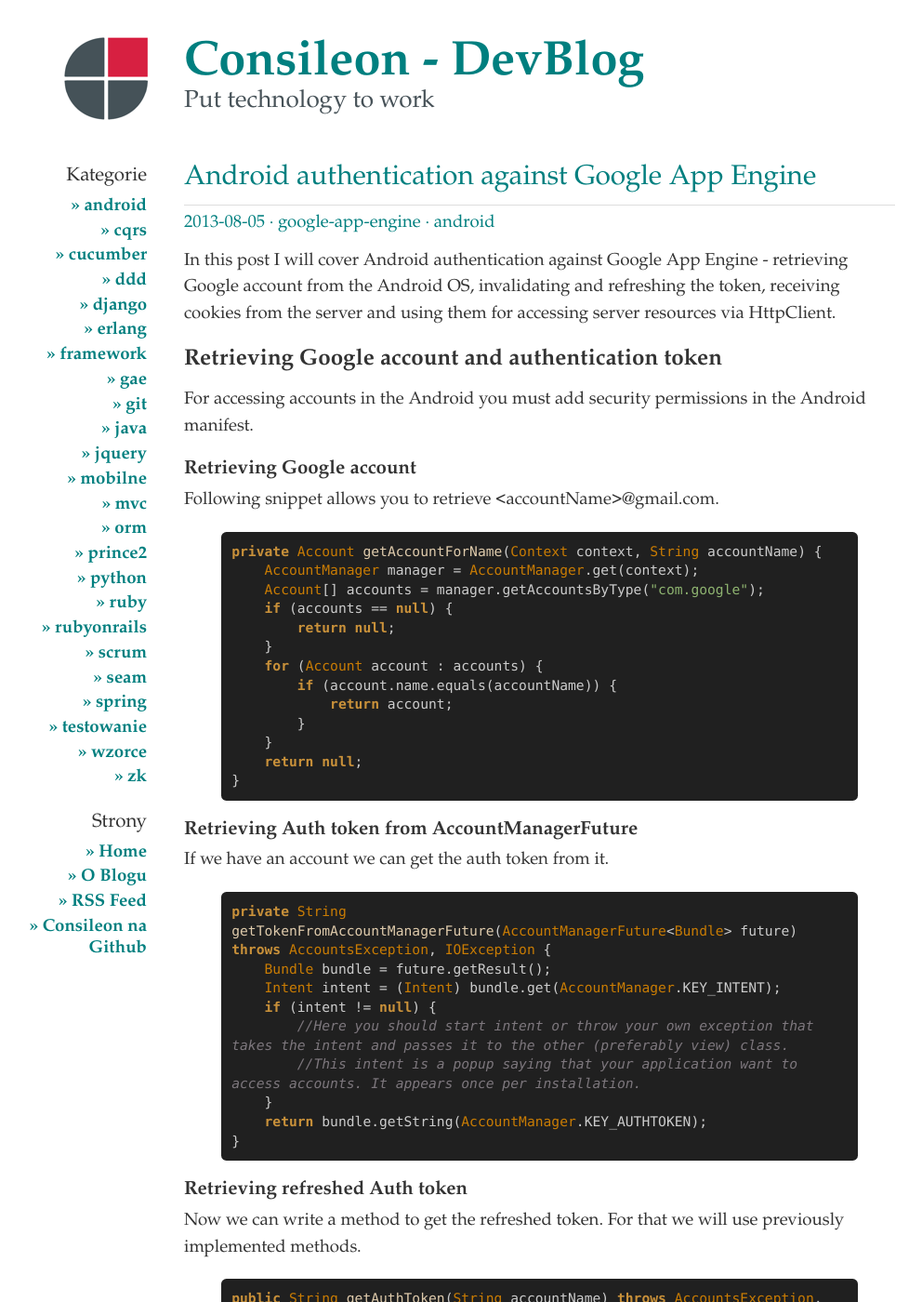
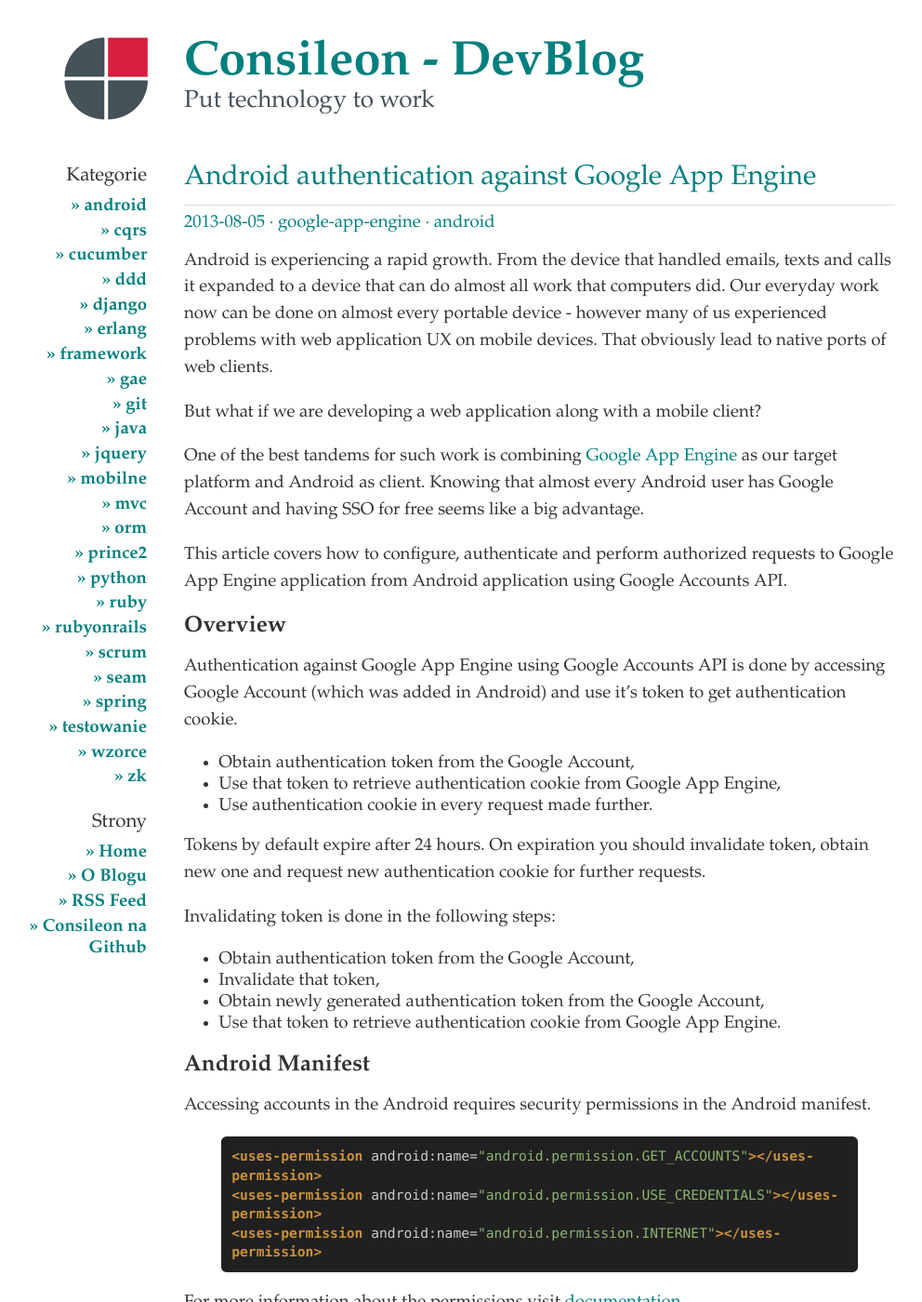
Before and after one commit to consileonpl/consileonpl.github.com, a Jekyll site: the page built from _posts/2013-08-05-Android-authentication-against-Google-App-Engine.markdown, in a window 1280 px wide and 1400 px high. Shown: the whole window at 93% size, without its empty margins (172-1164 px from the left). Built offline with Jekyll 4.4.1, drawn with Linux system fonts in a browser that asks for light colours; Markdown is read by kramdown in place of the engine named in the settings; some of the changed text lies outside the part shown.

Commit message:
Update article.

```diff
--- a/_posts/2013-08-05-Android-authentication-against-Google-App-Engine.markdown
+++ b/_posts/2013-08-05-Android-authentication-against-Google-App-Engine.markdown
@@ -3,36 +3,74 @@
 title: Android authentication against Google App Engine
 categories: [google-app-engine, android]
 ---
-In this post I will cover Android authentication against Google App Engine - retrieving Google account from the Android OS, invalidating and refreshing the token, receiving cookies from the server and using them for accessing server resources via HttpClient.
+Android is experiencing a rapid growth. From the device that handled emails, texts and calls it expanded to a device that can do almost all work that computers did.
+Our everyday work now can be done on almost every portable device - however many of us experienced problems with web application UX on mobile devices.
+That obviously lead to native ports of web clients.
 
-## Retrieving Google account and authentication token
+But what if we are developing a web application along with a mobile client?
 
-For accessing accounts in the Android you must add security permissions in the Android manifest.
+One of the best tandems for such work is combining <a href="https://developers.google.com/appengine/docs/whatisgoogleappengine">Google App Engine</a> as our target platform and Android as client.
+Knowing that almost every Android user has Google Account and having SSO for free seems like a big advantage.
+
+This article covers how to configure, authenticate and perform authorized requests to Google App Engine application from Android application using Google Accounts API.
+
+## Overview
+
+Authentication against Google App Engine using Google Accounts API is done by accessing Google Account (which was added in Android) and use it's token to get authentication cookie.
+
+- Obtain authentication token from the Google Account,
+- Use that token to retrieve authentication cookie from Google App Engine,
+- Use authentication cookie in every request made further.
+
+Tokens by default expire after 24 hours. On expiration you should invalidate token, obtain new one and request new authentication cookie for further requests.
+
+
+Invalidating token is done in the following steps:
+
+- Obtain authentication token from the Google Account,
+- Invalidate that token,
+- Obtain newly generated authentication token from the Google Account,
+- Use that token to retrieve authentication cookie from Google App Engine.
+
+## Android Manifest
+
+Accessing accounts in the Android requires security permissions in the Android manifest.
+
+{% highlight xml %}
+<uses-permission android:name="android.permission.GET_ACCOUNTS"></uses-permission>
+<uses-permission android:name="android.permission.USE_CREDENTIALS"></uses-permission>
+<uses-permission android:name="android.permission.INTERNET"></uses-permission>
+{% endhighlight %}
+
+For more information about the permissions visit <a href="http://developer.android.com/reference/android/Manifest.permission.html">documentation</a>.
 
 ### Retrieving Google account
-Following snippet allows you to retrieve <accountName\>@gmail.com.
 
+First step during authentication is to retrieve account's token.
+Accessing accounts is done via <a href="http://developer.android.com/reference/android/accounts/AccountManager.html">AccountManager</a>, which can be instantianed by passing Android context to the <a href="http://developer.android.com/reference/android/accounts/AccountManager.html#get(android.content.Context)">get</a> method. Then we retrieve accounts for our domain using <a href="http://developer.android.com/reference/android/accounts/AccountManager.html#getAccountsByType(java.lang.String)">getAccountsByType</a>.
+
+We want to retrieve account for the given username (for this example email is in format username@gmail.com).
 {% highlight java %}
-private Account getAccountForName(Context context, String accountName) {
-    AccountManager manager = AccountManager.get(context);
-    Account[] accounts = manager.getAccountsByType("com.google");
-    if (accounts == null) {
-        return null;
+private Account getAccountForName(Context context, String username) {
+  AccountManager manager = AccountManager.get(context);
+  Account[] accounts = manager.getAccountsByType("com.google"); // gmail.com is within google.com type
+  if (accounts != null) {
+    for (Account account : accounts) {
+      if (account.name.equals(username)) {
+        return account;
+      }
     }
-    for (Account account : accounts) {
-        if (account.name.equals(accountName)) {
-            return account;
-        }
-    }
-    return null;
+  }
+  return null;
 }
 {% endhighlight %}
 
-### Retrieving Auth token from AccountManagerFuture
-If we have an account we can get the auth token from it.
+When we have the account we are able to get security token from it.
+During that process error can occur, asking user for permission to access accounts. This will be passed as the `AccountManager.KEY_INTENT` paramter in the bundle.
 
 {% highlight java %}
-private String getTokenFromAccountManagerFuture(AccountManagerFuture<Bundle> future) throws AccountsException, IOException {
+private String getAuthToken(Account account) throws AccountsException, IOException {
+    AccountManagerFuture<Bundle> future = account.getAuthToken(account, "ah", false, null, null);
     Bundle bundle = future.getResult();
     Intent intent = (Intent) bundle.get(AccountManager.KEY_INTENT);
     if (intent != null) {
@@ -43,20 +81,17 @@
 }
 {% endhighlight %}
 
-### Retrieving refreshed Auth token
-Now we can write a method to get the refreshed token. For that we will use previously implemented methods.
+### Refreshing Auth token
+By default after 24 hours our auth token expires, and requests made with expired token will result with an unathorized status code (401).
+
+Following snippet allows you to get refreshed for the given account.
 
 {% highlight java %}
-public String getAuthToken(String accountName) throws AccountsException, IOException {
+public String getRefreshedAuthToken(String accountName) throws AccountsException, IOException {
     Account account = getAccountForName(accountName);
     if (account != null) {
-        //Get the current token
-        AccountManagerFuture<Bundle> future = manager.getAuthToken(account, "ah", false, null, null);
-        String token = getTokenFromAccountManagerFuture(future);
-        //We want to invalidate token every time just to be sure our new token is valid.
-        //By default tokens expire every 24h.
+        String token = getTokenFromAccount(account);
         manager.invalidateAuthToken("com.google", token);
-        //Get the new token
         future = manager.getAuthToken(account, "ah", false, null, null);
         return getTokenFromAccountManagerFuture(future);
     }
@@ -65,22 +100,26 @@
 {% endhighlight %}
 
 ## Making requests with token
-For this part you will need an application to be hosted on AppSpot.
+This part requires an application to be hosted on AppSpot.
+
+AppSpot is Google platform for hosting Google App Engine apps.
+For more information visit <a href="https://appengine.google.com/start">AppSpot website</a>.
+
 Let's say that your application is simply named 'test', so it's address is:
-{% highlight java %}
+{% highlight html %}
 "http://test.appspot.com"
 {% endhighlight %}
 
 ### Authentication
 Google App Engine provides a special path for authentication using token.
 The path we will use contains a redirect to localhost:
-{% highlight java %}
+{% highlight html %}
 "/_ah/login?continue=http://localhost/&auth="
 {% endhighlight %}
 
 
 The whole URL should look like this:
-{% highlight java %}
+{% highlight html %}
 "http://test.appspot.com/_ah/login?continue=http://localhost/&auth="
 {% endhighlight %}
 As you can see we have to append our token at the end.
@@ -88,13 +127,13 @@
 
 {% highlight java %}
 public HttpGet getAuthenticateRequest(String token) {
-    return new HttpGet("http://test/appspot.com/_ah/login?continue=http://localhost/&auth=" + token);
+    return new HttpGet("http://test/appspot.com/_ah/login?continue=http://localhost&auth=" + token);
 }
 {% endhighlight %}
 
 ### Google App Engine token cookie
-We have to use the same HttpContext, that we used for authentication, for every request in the application.
-Remember to implement error handling in this method. Http status code 302 (`HttpStatus.SC_MOVED_TEMPORARILY`) is OK for authentication request.
+We have to use the same HttpContext, that we used for authentication, for every request in the application.<br>
+For the authentication request the HTTP status code 302 (`HttpStatus.SC_MOVED_TEMPORARILY`) is OK - we just don't want to follow any HTTP redirects, because we will move to another screen in our application.
 
 {% highlight java %}
 //Get token using our method
@@ -106,52 +145,7 @@
     return httpContext;
 }
 {% endhighlight %}
-From now on we can send authenticated requests using our httpContext;
-## Troubleshooting
-There can be a case that you will not get the cookie used for authentication in the requested httpContext.
-You can check if the cookie exists with the following snippet.
 
-{% highlight java %}
-public class AuthenticatedHttpContext implements HttpContext {
-
-    //There are 2 keys for cookie:
-    public static final String AUTH_COOKIE = "ACSID";
-    public static final String AUTH_COOKIE2 = "SACSID";
-
-    private HttpContext httpContextDelegate = new BasicHttpContext();
-    private CookieStore cookieStore = new BasicCookieStore();
-
-    public AuthenticatedHttpContext() {
-        setAttribute(ClientContext.COOKIE_STORE, cookieStore);
-    }
-
-    @Override
-        public Object getAttribute(String id) {
-            return httpContextDelegate.getAttribute(id);
-        }
-
-    @Override
-        public void setAttribute(String id, Object obj) {
-            httpContextDelegate.setAttribute(id, obj);
-        }
-
-    @Override
-        public Object removeAttribute(String id) {
-            return httpContextDelegate.removeAttribute(id);
-        }
-
-    public boolean containsAuthCookie() {
-        for (Cookie cookie : cookieStore.getCookies()) {
-            if (cookie.getName().equals(AUTH_COOKIE)
-                    || cookie.getName().equals(AUTH_COOKIE2)) {
-                return true;
-            }
-        }
-        return false;
-    }
-}
-{% endhighlight %}
-
-
+From now on we can send authenticated requests using our HttpContext and enjoy SSO for the Google App Engine and Android apps along with other goodies that those technologies gives us.
 
 {% include bio_tomasz_wojcik.html %}
```
